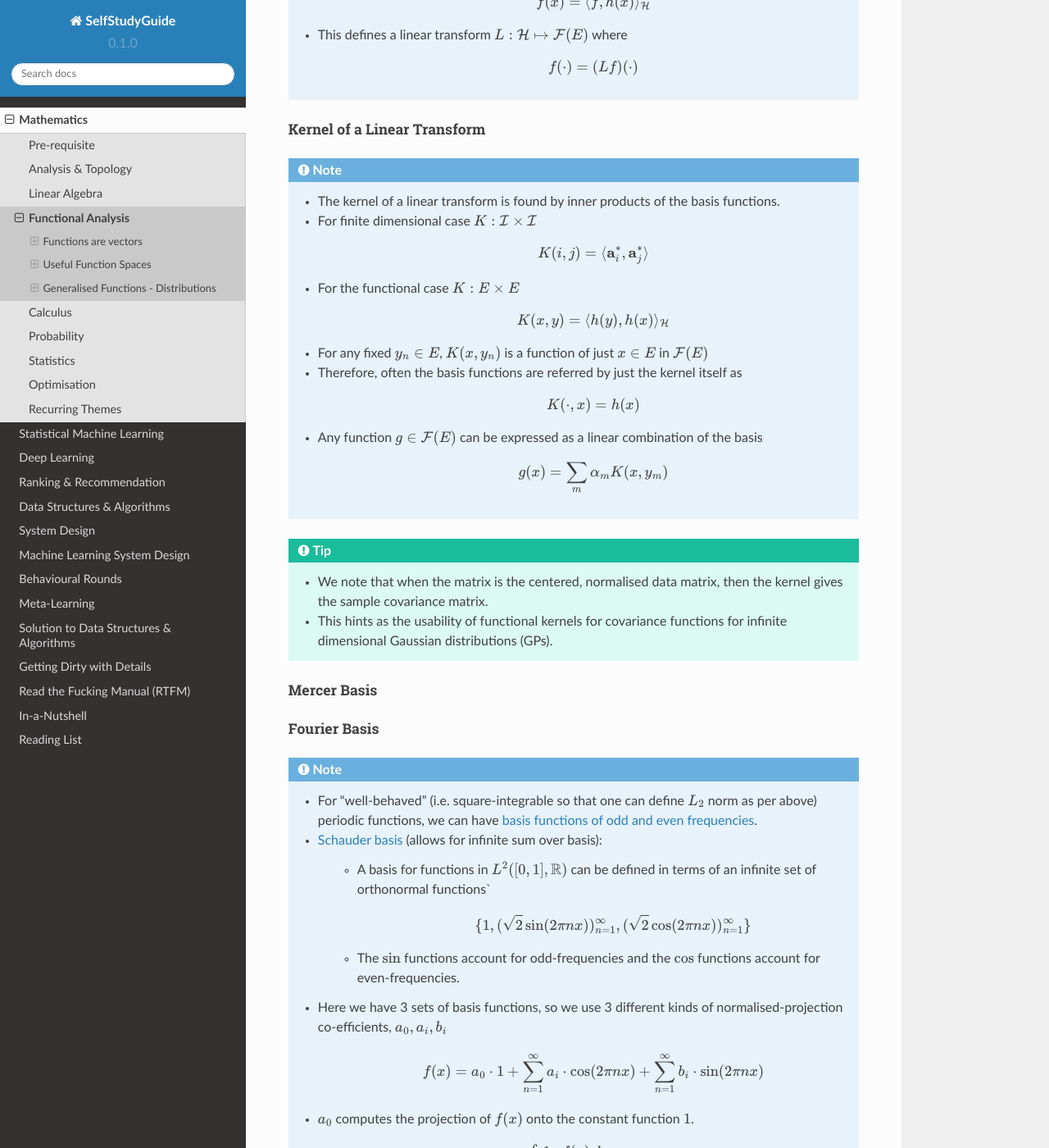
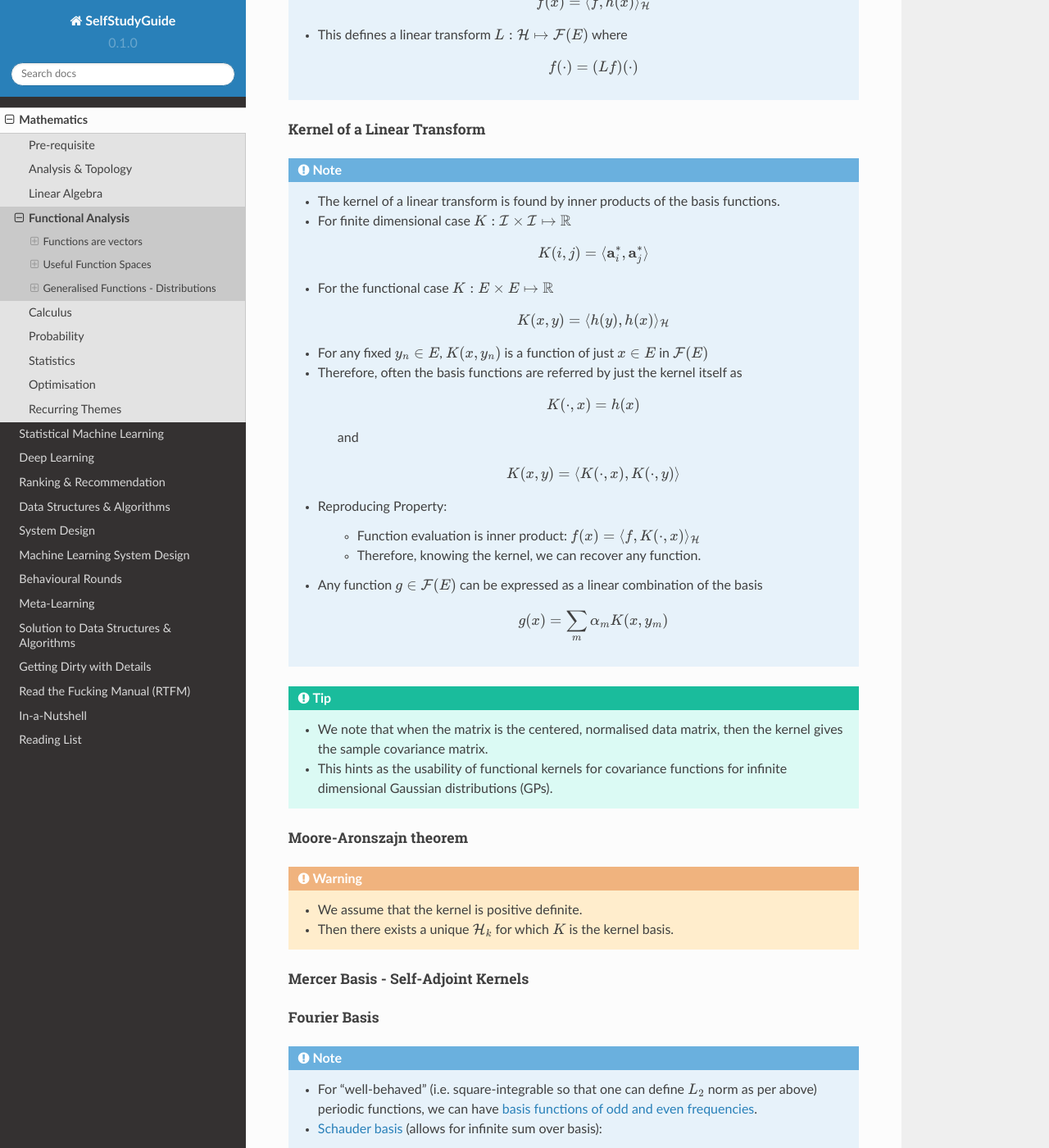
Before and after one commit to uselesstechjunks/leetcode, a Sphinx documentation site: the page built from docs/source/math/funan.rst, in a window 1280 px wide and 1400 px high, scrolled down 7050 px. Shown: the whole window at 82% size. Built offline with Sphinx 7.4.7 and the Read the Docs theme 2.0.0, drawn with Linux system fonts in a browser that asks for light colours.

Commit message:
Update funan.rst

```diff
--- a/docs/source/math/funan.rst
+++ b/docs/source/math/funan.rst
@@ -223,16 +223,24 @@ Kernel of a Linear Transform
 ^^^^^^^^^^^^^^^^^^^^^^^^^^^^^^^^^^^^^^^^^^^^^^^^^^^^^^^^^^^^^^^^^^^^^^^^^^^^^^^^
 .. note::
 	* The kernel of a linear transform is found by inner products of the basis functions.
-	* For finite dimensional case :math:`K:\mathcal{I}\times\mathcal{I}`
+	* For finite dimensional case :math:`K:\mathcal{I}\times\mathcal{I}\mapsto\mathbb{R}`
 
 		.. math:: K(i,j)=\langle\mathbf{a}^*_i,\mathbf{a}^*_j\rangle
-	* For the functional case :math:`K:E\times E`
+	* For the functional case :math:`K:E\times E\mapsto\mathbb{R}`
 
 		.. math:: K(x,y)=\langle h(y),h(x)\rangle_{\mathcal{H}}
 	* For any fixed :math:`y_n\in E`, :math:`K(x,y_n)` is a function of just :math:`x\in E` in :math:`\mathcal{F}(E)`
 	* Therefore, often the basis functions are referred by just the kernel itself as
 
 		.. math:: K(\cdot,x)=h(x)
+
+		and
+
+		.. math:: K(x,y)=\langle K(\cdot,x),K(\cdot,y)\rangle
+	* Reproducing Property:
+
+		* Function evaluation is inner product: :math:`f(x)=\langle f,K(\cdot,x)\rangle_{\mathcal{H}}`
+		* Therefore, knowing the kernel, we can recover any function.
 	* Any function :math:`g\in\mathcal{F}(E)` can be expressed as a linear combination of the basis
 
 		.. math:: g(x)=\sum_m\alpha_m K(x,y_m)
@@ -241,7 +249,13 @@ Kernel of a Linear Transform
 	* We note that when the matrix is the centered, normalised data matrix, then the kernel gives the sample covariance matrix.
 	* This hints as the usability of functional kernels for covariance functions for infinite dimensional Gaussian distributions (GPs).
 
-Mercer Basis
+Moore-Aronszajn theorem
+^^^^^^^^^^^^^^^^^^^^^^^^^^^^^^^^^^^^^^^^^^^^^^^^^^^^^^^^^^^^^^^^^^^^^^^^^^^^^^^^
+.. warning::
+	* We assume that the kernel is positive definite.
+	* Then there exists a unique :math:`\mathcal{H}_k` for which :math:`K` is the kernel basis.
+
+Mercer Basis - Self-Adjoint Kernels
 ^^^^^^^^^^^^^^^^^^^^^^^^^^^^^^^^^^^^^^^^^^^^^^^^^^^^^^^^^^^^^^^^^^^^^^^^^^^^^^^^
 
 Fourier Basis
```
